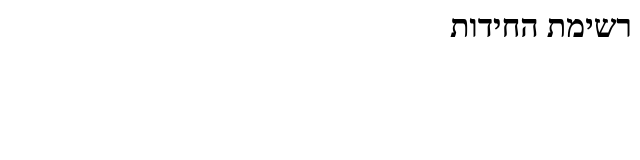
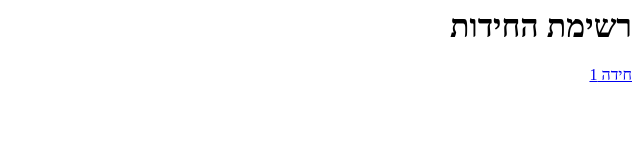
Before and after one commit to RAVITAVI/MADA, a plain HTML site: page index.html in a window 1280 px wide. Shown: the full height of the page, 640-1280 px from the left. Drawn offline with Linux system fonts and the light colour scheme.

Commit message:
Update index.html

```diff
--- a/index.html
+++ b/index.html
@@ -1,6 +1,6 @@
 <html>
   <body dir="rtl">
     <h1>רשימת החידות</h1>
-
+     <a href="PicPuzz1.html" target="_blank">חידה 1</a>
   </body>
 </html>
```
